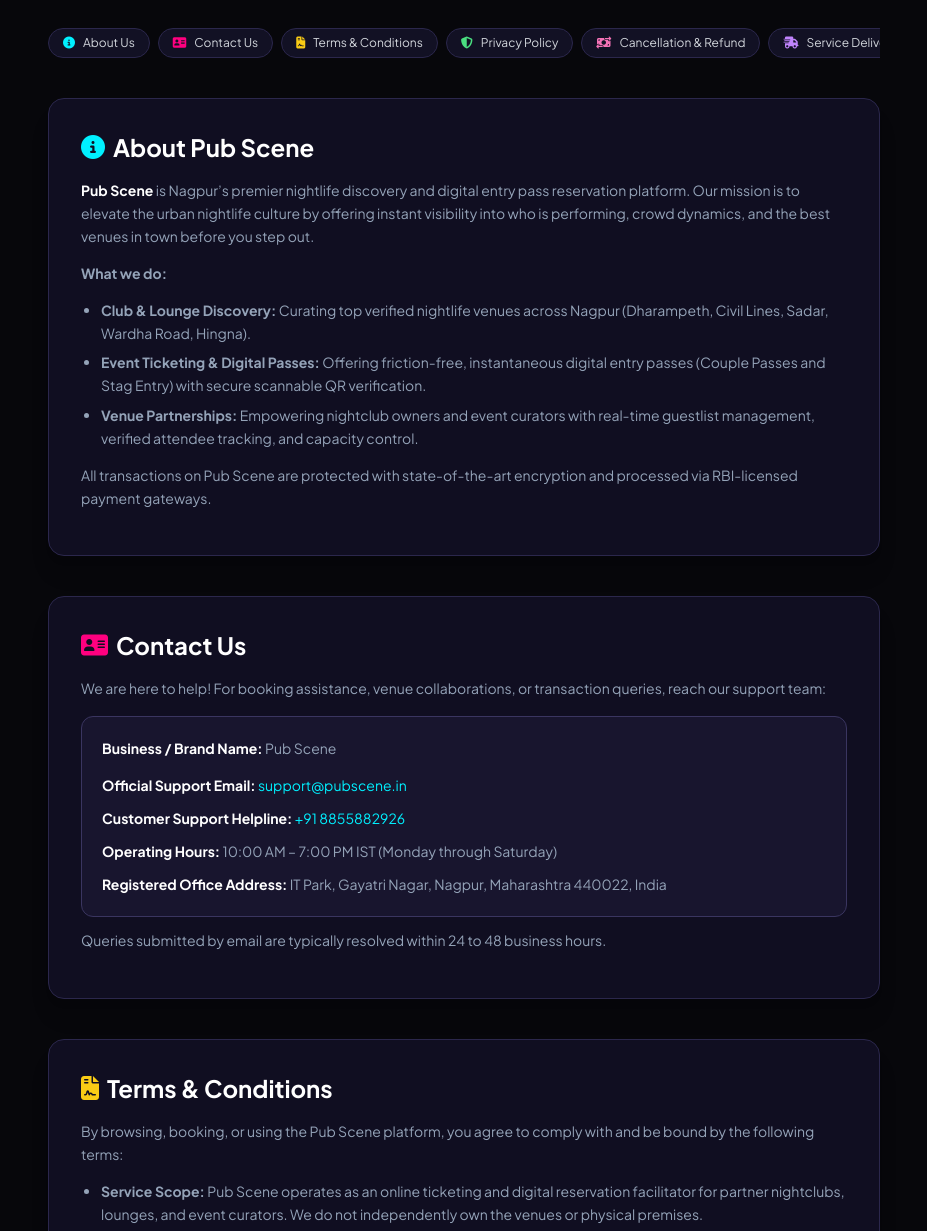
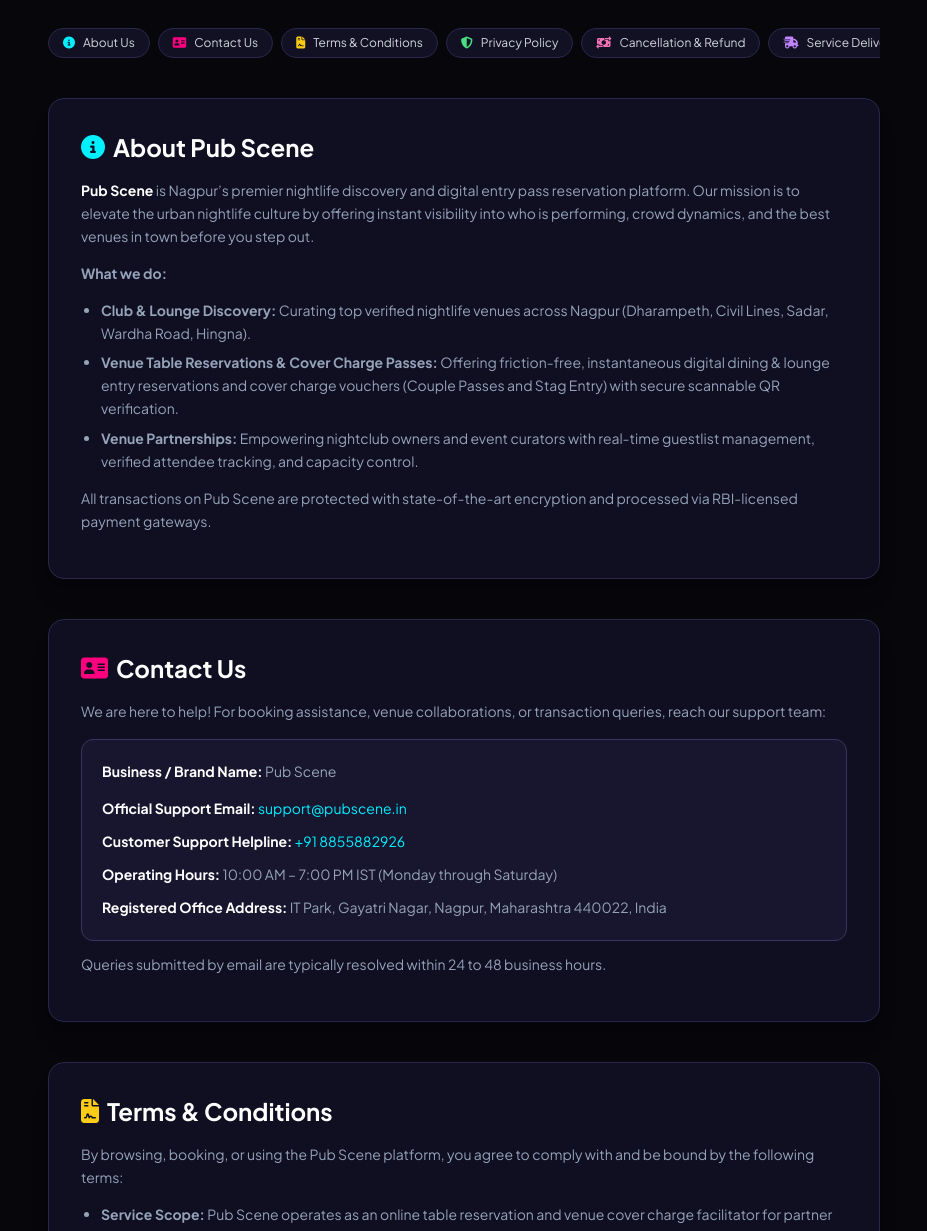
Before and after one commit to aamiram/pub_scene_prod, a plain HTML site: page frontend/policies.html in a window 1280 px wide. Shown: the part 68-1299 px from the top of the page, without its empty margins (176-1103 px from the left). Drawn offline with nearby package versions, Linux system fonts and the light colour scheme.

Commit message:
Update policies wording to table reservations and cover charges for Razorpay compliance

```diff
--- a/frontend/policies.html
+++ b/frontend/policies.html
@@ -62,7 +62,7 @@
       </p>
       <ul>
         <li><strong>Club & Lounge Discovery:</strong> Curating top verified nightlife venues across Nagpur (Dharampeth, Civil Lines, Sadar, Wardha Road, Hingna).</li>
-        <li><strong>Event Ticketing & Digital Passes:</strong> Offering friction-free, instantaneous digital entry passes (Couple Passes and Stag Entry) with secure scannable QR verification.</li>
+        <li><strong>Venue Table Reservations & Cover Charge Passes:</strong> Offering friction-free, instantaneous digital dining & lounge entry reservations and cover charge vouchers (Couple Passes and Stag Entry) with secure scannable QR verification.</li>
         <li><strong>Venue Partnerships:</strong> Empowering nightclub owners and event curators with real-time guestlist management, verified attendee tracking, and capacity control.</li>
       </ul>
       <p>
@@ -99,7 +99,7 @@
       </h2>
       <p>By browsing, booking, or using the Pub Scene platform, you agree to comply with and be bound by the following terms:</p>
       <ul>
-        <li><strong>Service Scope:</strong> Pub Scene operates as an online ticketing and digital reservation facilitator for partner nightclubs, lounges, and event curators. We do not independently own the venues or physical premises.</li>
+        <li><strong>Service Scope:</strong> Pub Scene operates as an online table reservation and venue cover charge facilitator for partner restaurants, nightclubs, and lounges. We do not independently own the venues or physical premises.</li>
         <li><strong>Age Restrictions & Identification:</strong> All guests must be of legal drinking and entry age (18+ or 21+ depending on regional state excise regulations) to enter licensed premises. A valid original government-issued photo ID (Aadhaar, Driving License, Passport, or Voter ID) is mandatory at venue entry. Venues reserve the right to refuse entry without refund if valid ID is not provided.</li>
         <li><strong>Right of Admission:</strong> Venues strictly reserve the right of admission. Purchasing an entry pass does not exempt attendees from adhering to the venue's dress code, conduct standards, and security screening. Patrons who arrive intoxicated or engage in disorderly conduct will be denied entry without refund.</li>
         <li><strong>Digital Pass Validity:</strong> A digital entry pass is valid only for the specific event, venue, and date indicated on the pass. Duplicate or forwarded QR passes that have already been scanned will be flagged as invalid.</li>
@@ -144,7 +144,7 @@
         <i class="fa-solid fa-truck-fast text-purple-400"></i>
         <span>Shipping & Service Delivery Policy</span>
       </h2>
-      <p>As Pub Scene provides electronic ticketing and nightlife digital access, our delivery terms are as follows:</p>
+      <p>As Pub Scene provides electronic dining reservations, lounge access vouchers, and venue cover passes, our delivery terms are as follows:</p>
       <ul>
         <li><strong>Delivery Method:</strong> All bookings are fulfilled through <strong class="text-white">Digital Entry Passes</strong>. No physical merchandise or tickets are shipped via postal or courier mail.</li>
         <li><strong>Delivery Timeline:</strong> Service delivery is <strong class="text-white">Instantaneous (within 60 seconds)</strong> upon confirmation of payment. A scannable digital QR pass and unique booking confirmation code are rendered directly on your screen upon payment completion.</li>
```
Also changed, not shown: 1 other file.
